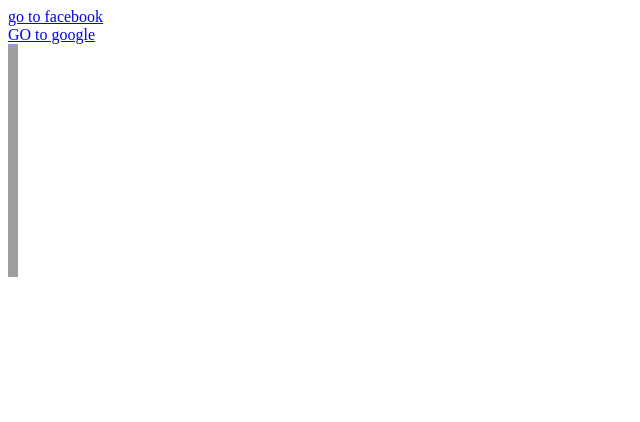
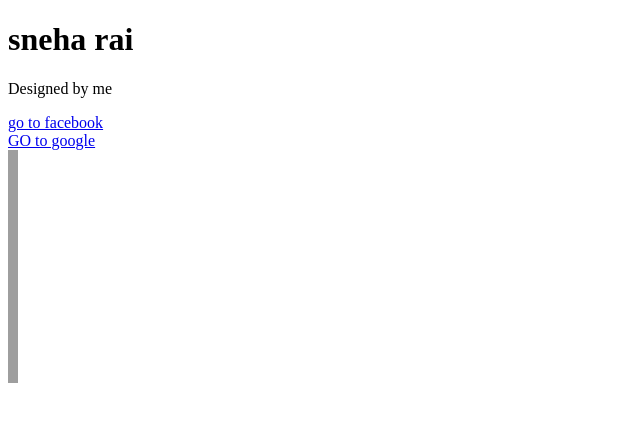
Before and after one commit to sneharai226/trend, a plain HTML site: page index.html in a window 1280 px wide. Shown: the whole page, without its empty margins (0-640 px from the left). Drawn offline with Linux system fonts and the light colour scheme; grey boxes are pictures that could not be loaded.

Commit message:
add h1 and p tag.

```diff
--- a/index.html
+++ b/index.html
@@ -7,6 +7,8 @@
     <title>Document</title>
 </head>
 <body>
+    <h1>sneha rai</h1>
+    <p>Designed by me</p>
     <a href="https://facebook.com"target="_blank">go to facebook</a><br>
     <a href="https://google.com"target="_blank">GO to google</a><br>
     <img src="https://source.unsplash.com/200*110/?nature,water" alt="remote image" width="10" height="233">
```
